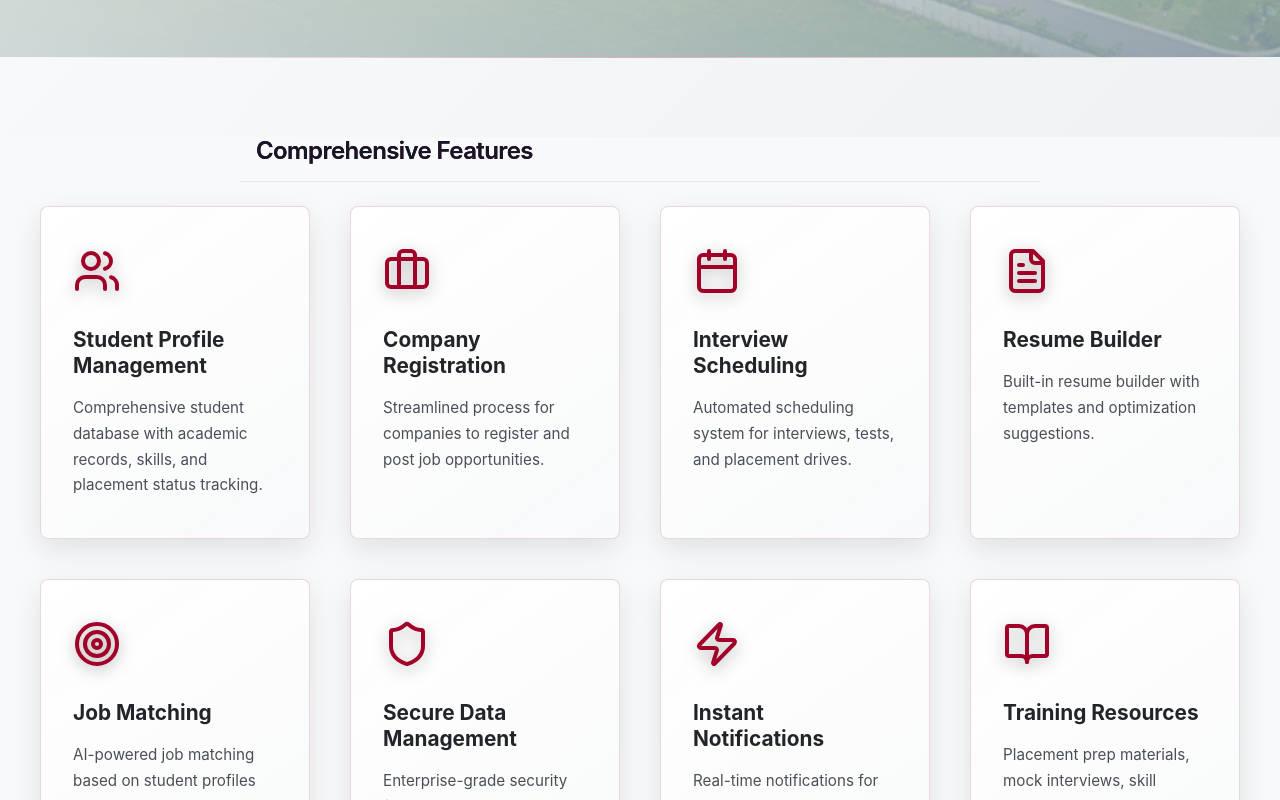
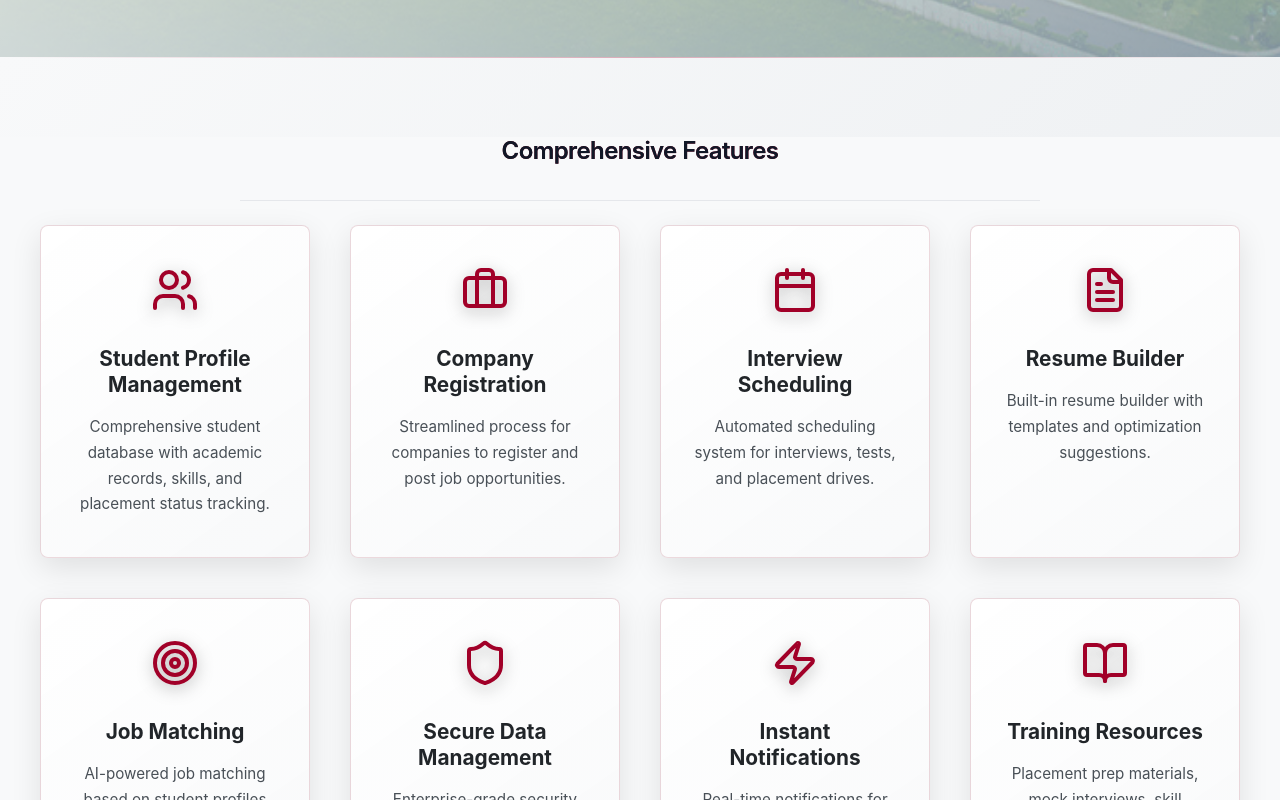
Before and after one commit to kalyaniugale/PMS-CGC-U, a React (Vite) app in the folder frontend/: page / in a window 1280 px wide. Shown: the part 820-1620 px from the top of the page. Built offline with nearby package versions, Linux system fonts and the light colour scheme; no server answers.

Commit message:
Fix the alignment

```diff
--- a/frontend/src/components/AdminLogin.css
+++ b/frontend/src/components/AdminLogin.css
@@ -479,3 +479,20 @@
     transition: none;
   }
 }
+
+.admin-login-background {
+  padding-top: 80px;
+  padding-bottom: 80px;
+  min-height: 100vh;
+  display: flex;
+  align-items: center;
+  justify-content: center;
+  position: relative;
+}
+
+@media (max-width: 768px) {
+  .admin-login-background {
+    padding-top: 60px;
+    padding-bottom: 60px;
+  }
+}
--- a/frontend/src/components/AdminLogin.jsx
+++ b/frontend/src/components/AdminLogin.jsx
@@ -75,9 +75,9 @@ const AdminLogin = () => {
   };
 
   return (
-    <div className="admin-login-main-container">
+    <div className="admin-login-main-container ">
       <Header />
-      <div className="admin-login-background">
+      <div className="admin-login-background ">
         <div className="admin-login-glow-effect glow-1"></div>
         <div className="admin-login-glow-effect glow-2"></div>
         <div className="admin-login-glow-effect glow-3"></div>
--- a/frontend/src/components/home.css
+++ b/frontend/src/components/home.css
@@ -765,6 +765,24 @@ body.dark .partners-section .section-title {
   }
 }
 
+.section-header {
+  text-align: center;
+  display: flex;
+  flex-direction: column;
+  align-items: center;
+  justify-content: center;
+}
+
+.section-underline {
+  margin: 0 auto;
+}
+
+.features-section .container,
+.alumni-section .container,
+.partners-section .container {
+  text-align: center;
+}
+
 /* Stats Section */
 .stats-section {
   padding: 5rem 0;
--- a/frontend/src/components/home.jsx
+++ b/frontend/src/components/home.jsx
@@ -549,7 +549,7 @@ function Home() {
       <section className="alumni-section">
         <div className="container">
           <div className="section-header">
-            <h2 className="section-title">Alumni Success Stories</h2>
+            <h2 className="section-title pt-15">Alumni Success Stories</h2>
           </div>
           <div className="alumni-grid">
             {alumni.map((alum, index) => (
```
